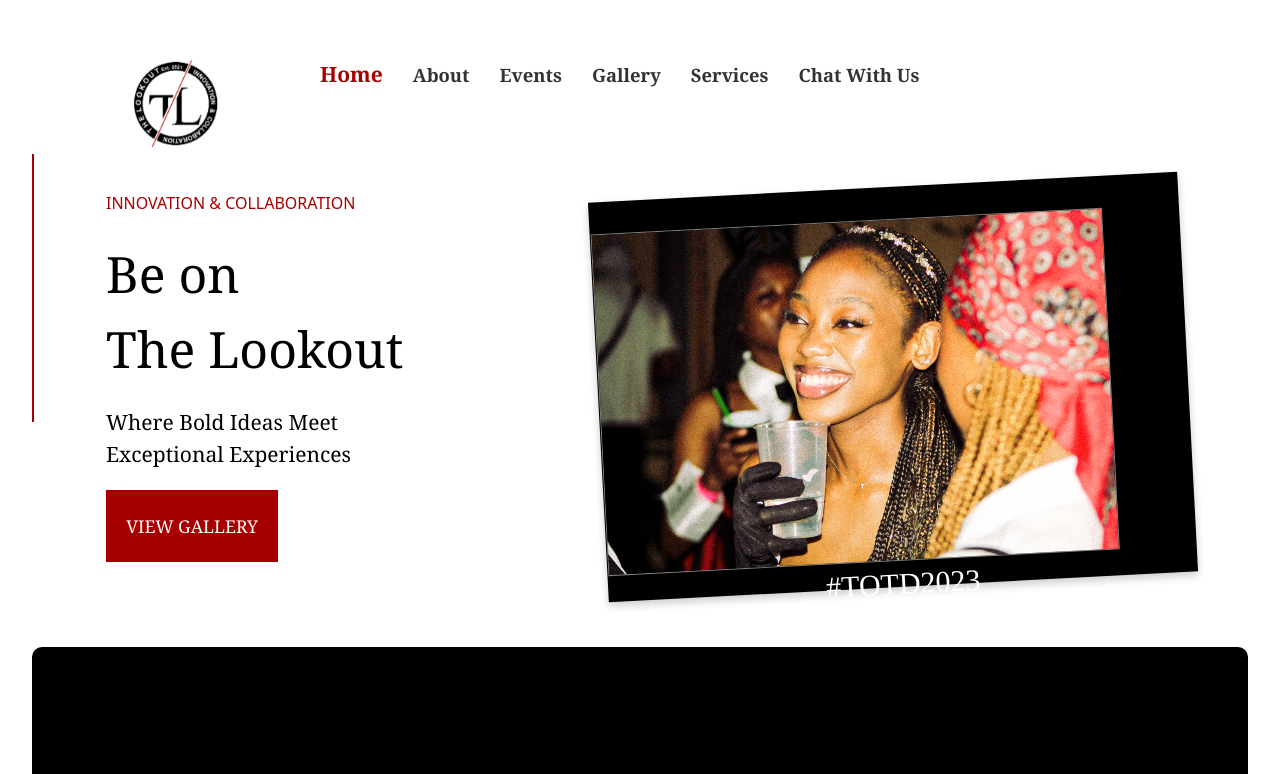
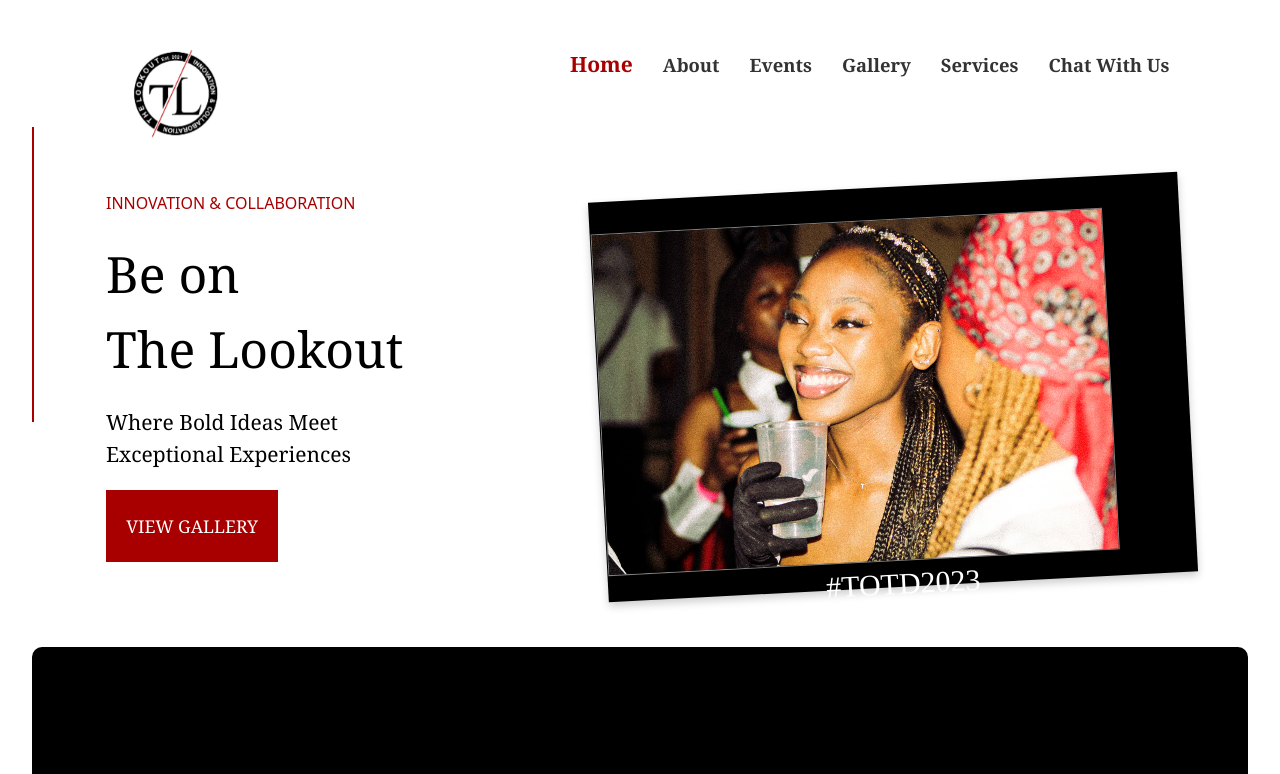
Before and after one commit to ikxneng/lookout-website, a React (Vite) app in the folder lookout/: page / in a window 1280 px wide. Shown: the top 774 px of the page. Built offline with nearby package versions, Linux system fonts and the light colour scheme.

Commit message:
Update NavBar.css

```diff
--- a/lookout/src/components/NavBar.css
+++ b/lookout/src/components/NavBar.css
@@ -1,10 +1,11 @@
 .navbar {
   background-color: white;
   box-shadow: none;
-  padding: 50px 0px;
+  margin-top: 30px;
+  padding: 10px 0px;
   position:absolute;
   top: 0;
-  z-index: 900;
+  z-index: 700;
 }
 
 .navbar-container {
@@ -25,7 +26,7 @@
   align-items: center;
   gap: 30px;
   margin-top: 50px;
-  margin-right: 40px;
+  margin-left: 250px;
 }
 
 .nav-link {
```
